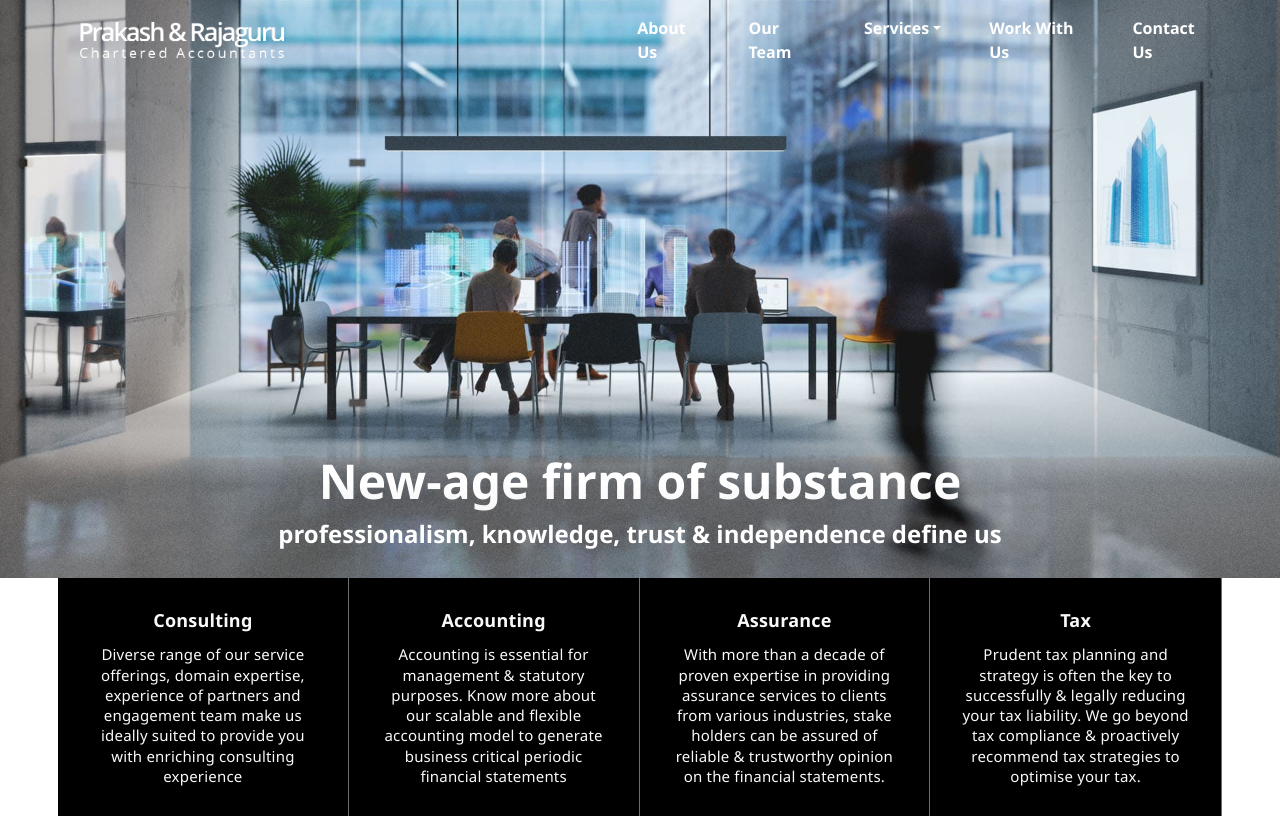
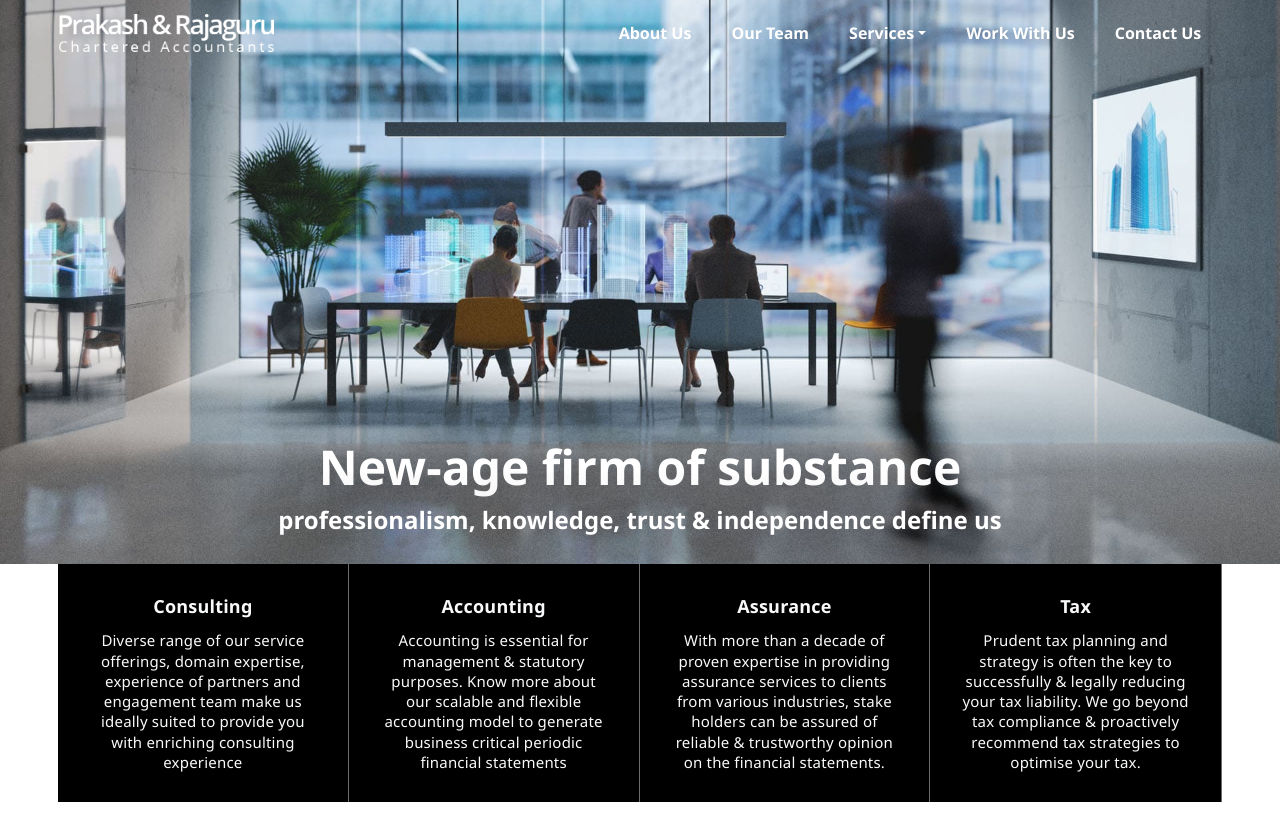
Before and after one commit to Swadhin2001/PandR, a Next.js app: page / in a window 1280 px wide. Shown: the top 818 px of the page. Built offline with nearby package versions, Linux system fonts and the light colour scheme; a small style sheet from the web is missing.

Commit message:
bug fixed

```diff
--- a/src/components/Body_5.jsx
+++ b/src/components/Body_5.jsx
@@ -8,7 +8,7 @@ function Home_Body(props) {
   return (
     <div className="d-flex justify-content-center" >
 
-      <div className='mainBody container-1140'>
+      <div className='mainBody container-1200'>
           <motion.div initial = {{opacity: 0, y: -20}} whileInView={{opacity: 1, y : 0}}
     transition={{ duration: 1}}>
             <Image_right image = {props.image1} heading = {props.heading1} about = {props.about1} link = {props.link} linkText = {props.linkText}/>
--- a/src/components/Navbar.jsx
+++ b/src/components/Navbar.jsx
@@ -8,15 +8,16 @@ function Navbar(props) {
 
   return (
     <>
+    <div className="d-flex justify-content-center">
       <div className="container-1200">
         <nav className="navbar navbar-expand-lg " style= {{"animation": "transitionIn 2s"}}>
-        <div className="container-fluid mx-4 ">
+          <div className="container-fluid p-0 ">
             <Link className="navbar-brand text-light logo" href="/Home_page" style={{"fontWeight":"600", "fontSize":"16px"}}>
               <Image
                 src = {logo}
                 alt = " "
-              style = {{"width": "40%", "height": "18%"}}
-              className='p-2 mx-4'
+                style = {{"width": "41%", "height": "20%"}}
+                className='p-0'
               />
             </Link>
             <button className="navbar-toggler " type="button" data-bs-toggle="collapse" data-bs-target="#navbarSupportedContent" aria-controls="navbarSupportedContent" aria-expanded="false" aria-label="Toggle navigation">
@@ -24,14 +25,14 @@ function Navbar(props) {
             </button>
             <div className="d-flex" id="navbarSupportedContent">
               <ul className="navbar-nav me-auto mb-2 mb-lg-0 ">
-              <li className="nav-item mx-3" >
-                  <Link className="nav-link active text-white " aria-current="page" href='/about-us' style={{"fontWeight":"600", "fontSize":"16px","color":`${props.color}`}}>About Us</Link>
+                <li className="nav-item nav-padding" >
+                    <Link className="nav-link active text-white p-0" aria-current="page" href='/about-us' style={{"fontWeight":"600", "fontSize":"16px","color":`${props.color}`}}>About Us</Link>
                 </li>
-              <li className="nav-item mx-3">
-                <Link className="nav-link text-white" href="/our-team" style={{"fontWeight":"600", "fontSize":"16px", "color":`${props.color}`}}>Our Team</Link>
+                <li className="nav-item nav-padding">
+                  <Link className="nav-link text-white p-0" href="/our-team" style={{"fontWeight":"600", "fontSize":"16px", "color":`${props.color}`}}>Our Team</Link>
                 </li>
-              <div className="dropdown mx-3">
-                <button className="nav-link dropdown-toggle text-white" href="#" id="dropdownMenuButton" type="button" data-mdb-toggle="dropdown" aria-expanded="false" style={{"fontWeight":"600", "fontSize":"16px", "color":`${props.color}`}}>
+                <div className="dropdown nav-padding">
+                  <button className="nav-link dropdown-toggle text-white p-0" href="#" id="dropdownMenuButton" type="button" data-mdb-toggle="dropdown" aria-expanded="false" style={{"fontWeight":"600", "fontSize":"16px", "color":`${props.color}`}}>
                     Services
                   </button>
                   <ul className="dropdown-menu" aria-labelledby="dropdownMenuButton">
@@ -41,17 +42,18 @@ function Navbar(props) {
                     <li><Link className="dropdown-item text-dark" href = '/tax' style = {{"color":`${props.color}`}}>Tax</Link></li>
                   </ul>
                 </div>
-              <li className="nav-item mx-3 ">
-                <Link className="nav-link text-white" href="/work-with-us" style={{"fontWeight":"600", "fontSize":"16px","color":`${props.color}`}}>Work With Us</Link>
+                <li className="nav-item nav-padding ">
+                  <Link className="nav-link text-white p-0" href="/work-with-us" style={{"fontWeight":"600", "fontSize":"16px","color":`${props.color}`}}>Work With Us</Link>
                 </li>
-              <li className="nav-item mx-3">
-                <Link className="nav-link text-white" href="/contact-us" style={{"fontWeight":"600", "fontSize":"16px","color":`${props.color}`}}>Contact Us</Link>
+                <li className="nav-item nav-padding">
+                  <Link className="nav-link text-white p-0" href="/contact-us" style={{"fontWeight":"600", "fontSize":"16px","color":`${props.color}`}}>Contact Us</Link>
                 </li>
               </ul>
             </div>
           </div>
         </nav>
       </div>
+    </div>
     </>
   )
 }
--- a/src/styles/globals.css
+++ b/src/styles/globals.css
@@ -324,6 +324,9 @@
   text-align: center;
   text-decoration: none;
 }
+.nav-padding{
+  padding: 13px 20px;
+}
 @media only screen and (max-width: 600px) {
   .row-odd {
     flex-direction: column-reverse;
```
Also changed, not shown: src/components/Body.jsx (deleted, +0 -50 lines), src/components/Navbar_light.jsx (+5 -5 lines). Lines whose indentation alone changed are shown as unchanged.
